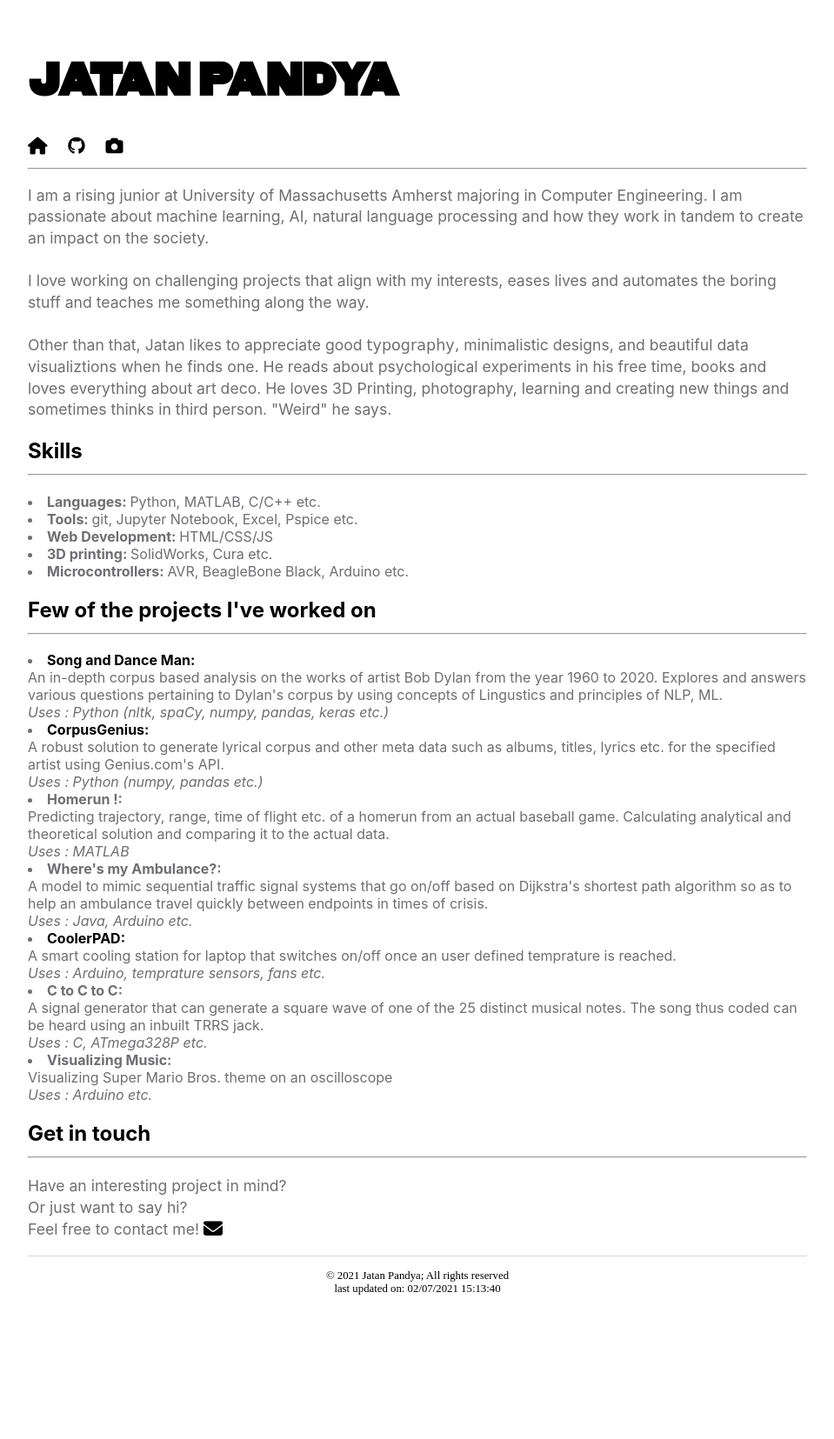
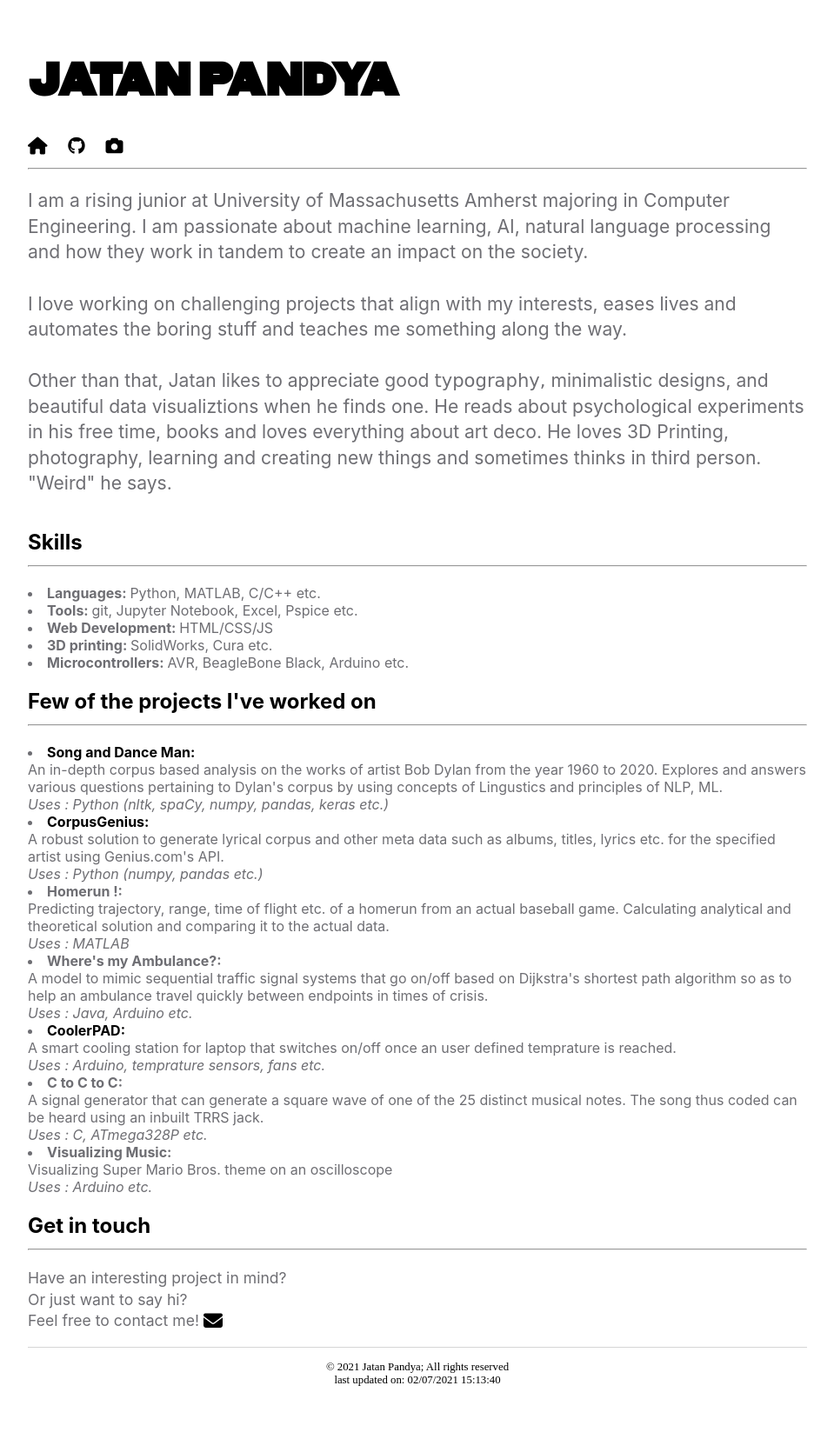
Before and after one commit to jatanjay/jatanjay.github.io, a Jekyll site: the page built from index.html, in a window 1280 px wide. Shown: the whole page at 87% size, without its empty margins (160-1119 px from the left). Built offline with Jekyll 4.4.1, drawn with Linux system fonts in a browser that asks for light colours; nearby versions of some CDN libraries; some web fonts are replaced; before the commit the page ends 1550 px from its top, so only the background shows below that.

Commit message:
Update main.css

```diff
--- a/css/main.css
+++ b/css/main.css
@@ -81,6 +81,12 @@ ul.posts li {
 .introduction {
     font-family: -apple-system, BlinkMacSystemFont, 'Segoe UI', Roboto, Oxygen, Ubuntu, Cantarell, 'Open Sans', 'Helvetica Neue', sans-serif;
     color: #6e6e73;
+    display: block;
+    /* margin-top: 15em; */
+    margin-bottom: 2em;
+    margin-left: 20;
+    margin-right: 20;
+    font-size: larger;
 }
 
 .Skills {
```
